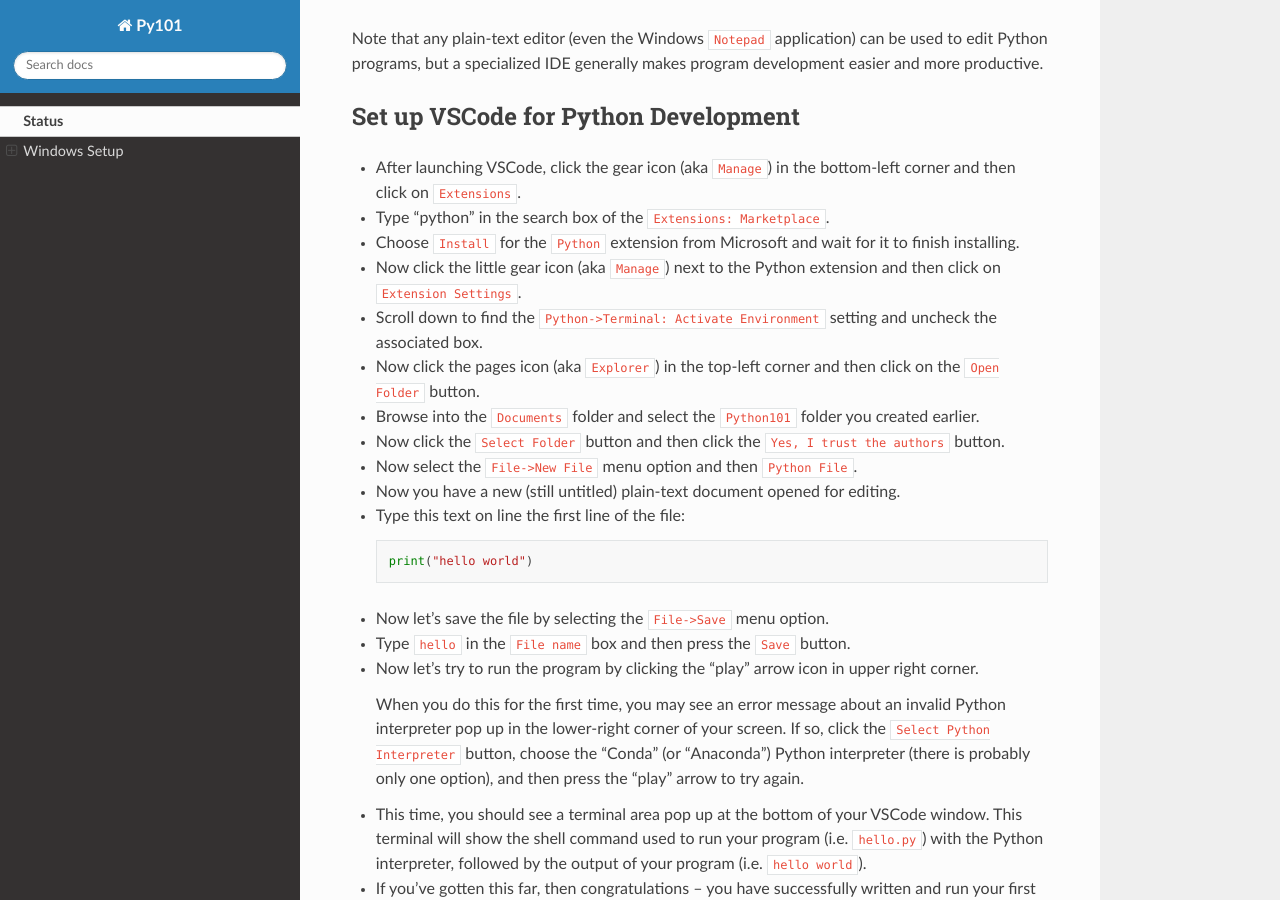
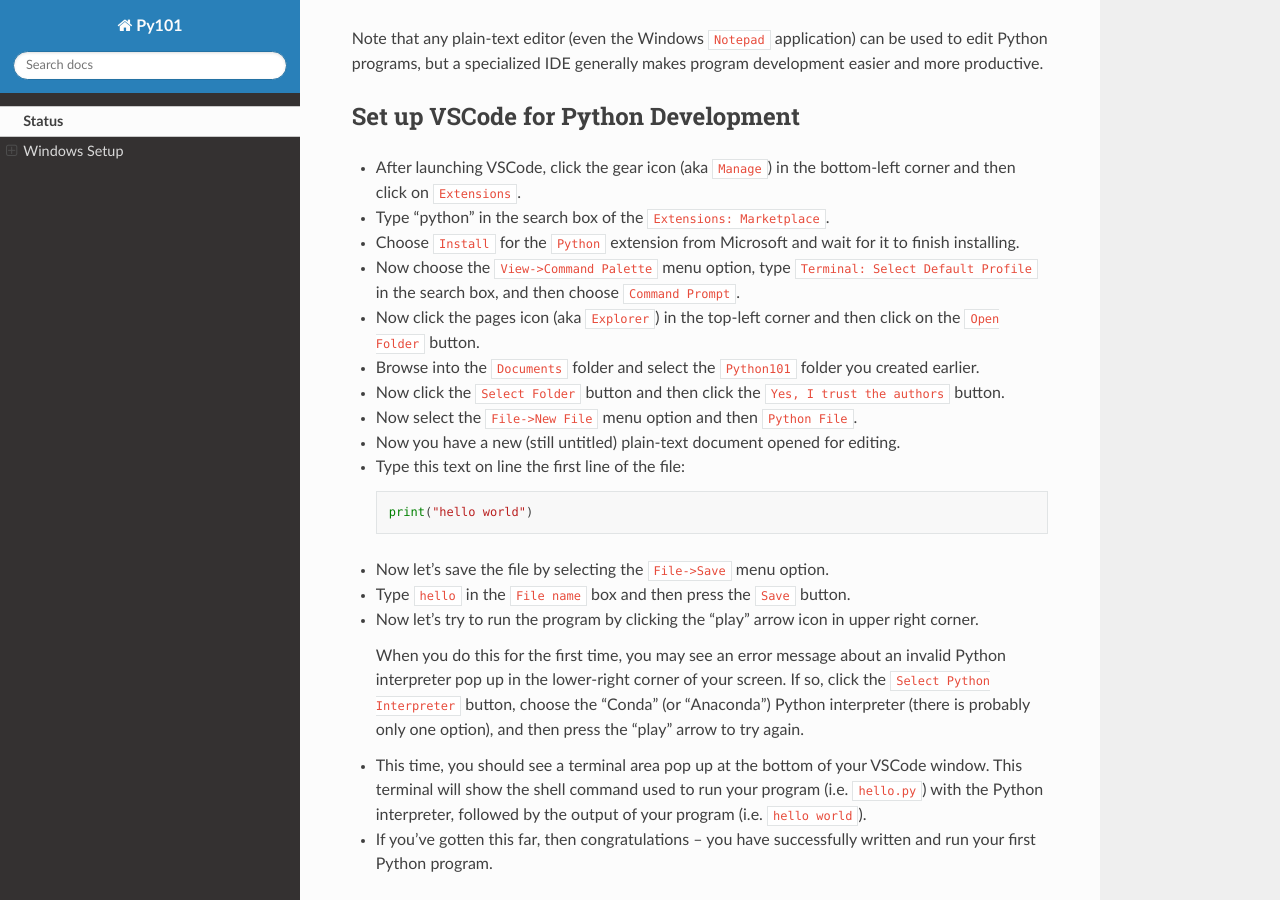
Before and after one commit to codecraftingacademy/py101, a Sphinx documentation site: the page built from doc/main.rst, in a window 1280 px wide and 900 px high, scrolled down 1836 px. Built offline with Sphinx 7.4.7 and the Read the Docs theme 2.0.0, drawn with Linux system fonts in a browser that asks for light colours.

Commit message:
Slight modification to windows installation instructions

```diff
--- a/doc/main.rst
+++ b/doc/main.rst
@@ -102,12 +102,9 @@
 - Choose ``Install`` for the ``Python`` extension from Microsoft and wait
   for it to finish installing.
 
-- Now click the little gear icon (aka ``Manage``) next to the Python
-  extension and then click on ``Extension Settings``.
-
-- Scroll down to find the ``Python->Terminal: Activate Environment``
-  setting and uncheck the associated box.
-
+- Now choose the ``View->Command Palette`` menu option, type
+  ``Terminal: Select Default Profile`` in the search box, and then
+  choose ``Command Prompt``.
 
 - Now click the pages icon (aka ``Explorer``) in the top-left corner
   and then click on the ``Open Folder`` button.
@@ -150,3 +147,10 @@
 
 - If you've gotten this far, then congratulations -- you have
   successfully written and run your first Python program.
+
+..
+  - Now click the little gear icon (aka ``Manage``) next to the Python
+    extension and then click on ``Extension Settings``.
+
+  - Scroll down to find the ``Python->Terminal: Activate Environment``
+    setting and uncheck the associated box.
```
